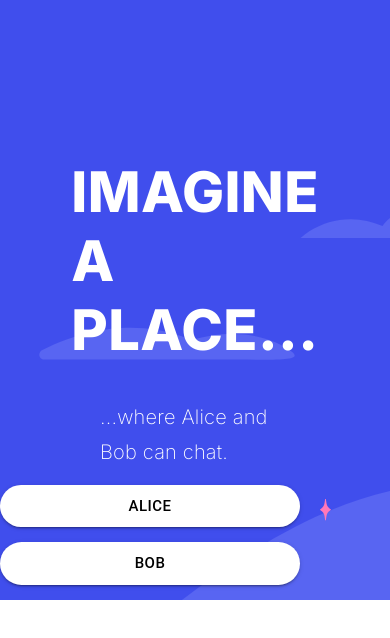
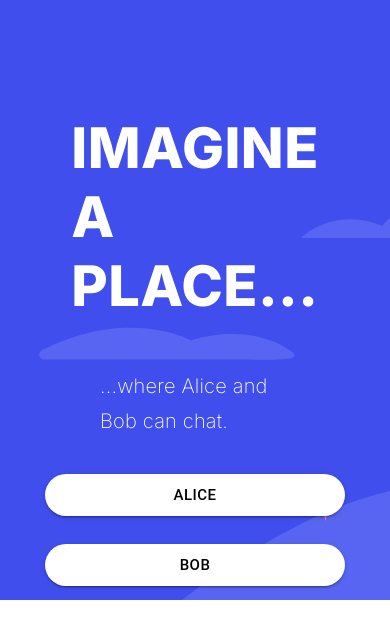
Before and after one commit to alexlop29/enables-real-time-communication-in-chat-app, a Next.js app in the folder chat-bot/: page / in a window 390 px wide. Shown: the top 638 px of the page. Built offline with nearby package versions, Linux system fonts and the light colour scheme; no server answers.

Commit message:
Create a responsive layout in the home screen

```diff
--- a/chat-bot/src/app/modules/home/organisms/medium-home-page.tsx
+++ b/chat-bot/src/app/modules/home/organisms/medium-home-page.tsx
@@ -16,7 +16,7 @@ const MediumHome = () => {
       sx={{ flexGrow: 1, display: { xs: "none", md: "flex" } }}
     >
       <Grid
-        sm={12}
+        md={12}
         style={{
           paddingTop: "150px",
           paddingLeft: "100px",
@@ -31,7 +31,7 @@ const MediumHome = () => {
         </StyledTitle>
       </Grid>
       <Grid
-        sm={12}
+        md={12}
         style={{
           paddingLeft: "100px",
           paddingRight: "100px",
@@ -44,7 +44,7 @@ const MediumHome = () => {
           ...where Alice and Bob can chat.
         </StyledSubTitle>
       </Grid>
-      <ButtonGrid lg={6}>
+      <ButtonGrid md={6}>
         <Link href="/alice" passHref>
           <StyledButton
             size="large"
--- a/chat-bot/src/app/modules/home/organisms/small-home-page.tsx
+++ b/chat-bot/src/app/modules/home/organisms/small-home-page.tsx
@@ -17,12 +17,13 @@ const SmallHome = () => {
       <Grid
         sm={12}
         style={{
-          paddingTop: "150px",
+          paddingTop: "100px",
           paddingLeft: "100px",
           paddingRight: "100px",
           display: "flex",
           justifyContent: "center",
           alignItems: "center",
+          margin: "auto",
         }}
       >
         <StyledTitle variant="h4" gutterBottom>
@@ -37,13 +38,24 @@ const SmallHome = () => {
           display: "flex",
           justifyContent: "center",
           alignItems: "center",
+          margin: "auto",
         }}
       >
         <StyledSubTitle variant="subtitle1" gutterBottom>
           ...where Alice and Bob can chat.
         </StyledSubTitle>
       </Grid>
-      <Grid sm={12}>
+      <Grid
+        sm={12}
+        style={{
+          paddingLeft: "100px",
+          paddingRight: "100px",
+          display: "flex",
+          justifyContent: "center",
+          alignItems: "center",
+          margin: "auto",
+        }}
+      >
         <Link href="/alice" passHref>
           <StyledButton
             size="large"
@@ -55,7 +67,17 @@ const SmallHome = () => {
           </StyledButton>
         </Link>
       </Grid>
-      <Grid md={12}>
+      <Grid
+        sm={12}
+        style={{
+          paddingLeft: "100px",
+          paddingRight: "100px",
+          display: "flex",
+          justifyContent: "center",
+          alignItems: "center",
+          margin: "auto",
+        }}
+      >
         <Link href="/bob" passHref>
           <StyledButton
             size="large"
```
